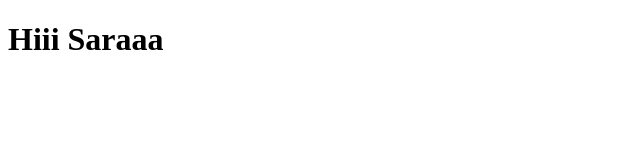
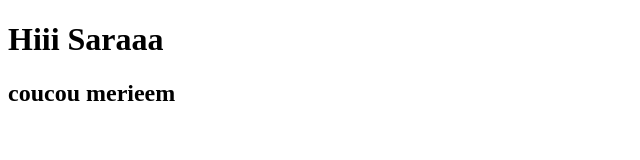
Before and after one commit to MeriemLaieb/Test, a plain HTML site: page index.html in a window 1280 px wide. Shown: the whole page, without its empty margins (0-640 px from the left). Drawn offline with Linux system fonts and the light colour scheme.

Commit message:
sara a changer ça

```diff
--- a/index.html
+++ b/index.html
@@ -7,5 +7,6 @@
 </head>
 <body>
     <h1>Hiii Saraaa</h1>
+    <h2>coucou merieem</h2>
 </body>
 </html>
```
